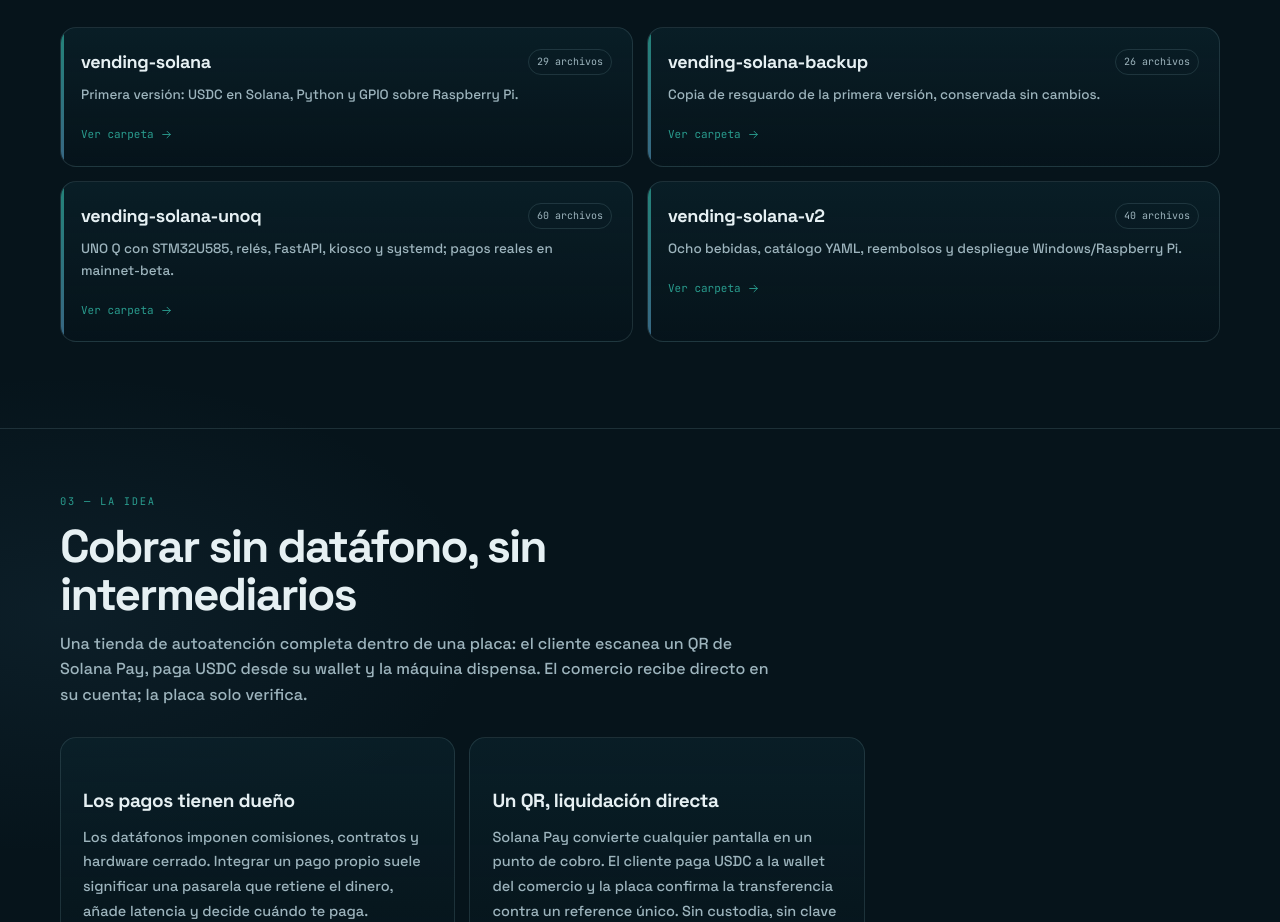
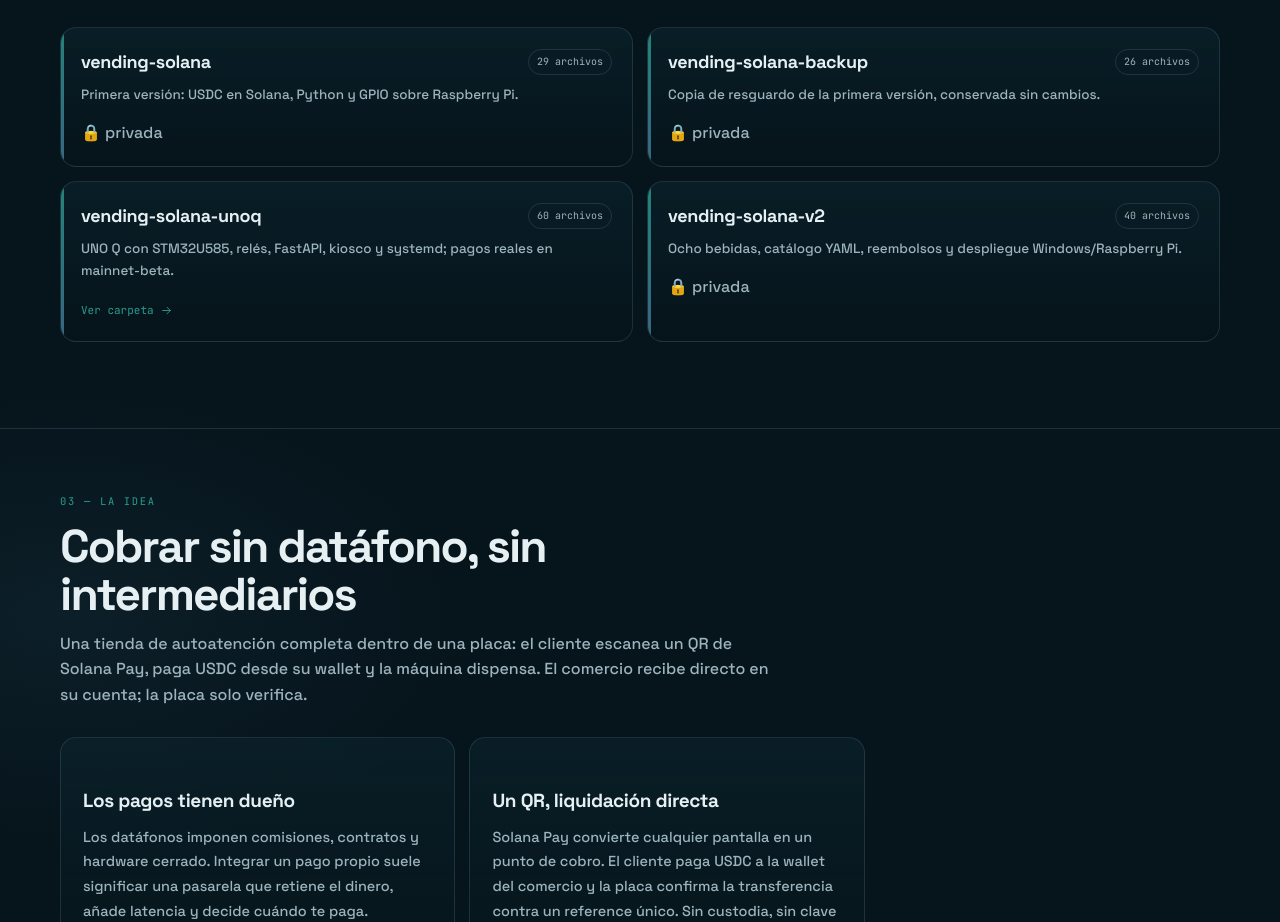
Before and after one commit to jmadasme/vending-solana, a plain HTML site: page docs/index.html in a window 1280 px wide. Shown: the part 1541-2463 px from the top of the page. Drawn offline with Linux system fonts and the light colour scheme; no server answers.

Commit message:
feat: marcar 3 versiones privadas en la página

```diff
--- a/docs/index.html
+++ b/docs/index.html
@@ -226,11 +226,11 @@ h2{font-size:clamp(30px,4vw,46px);line-height:1.05;letter-spacing:-.04em;margin:
   <div class="versions"><article class="version reveal">
   <div class="version-top"><h3>vending-solana</h3><span class="count">29 archivos</span></div>
   <p>Primera versión: USDC en Solana, Python y GPIO sobre Raspberry Pi.</p>
-  <a href="https://github.com/jmadasme/vending-solana/tree/main/versions/vending-solana" target="_blank" rel="noopener">Ver carpeta <svg viewBox="0 0 24 24" width="13" height="13" fill="none" stroke="currentColor" stroke-width="1.7" stroke-linecap="round" stroke-linejoin="round" aria-hidden="true"><path d="M5 12h14M13 6l6 6-6 6"/></svg></a>
+  <span class="lock" style="color:var(--muted)">🔒 privada</span>
 </article><article class="version reveal">
   <div class="version-top"><h3>vending-solana-backup</h3><span class="count">26 archivos</span></div>
   <p>Copia de resguardo de la primera versión, conservada sin cambios.</p>
-  <a href="https://github.com/jmadasme/vending-solana/tree/main/versions/vending-solana-backup" target="_blank" rel="noopener">Ver carpeta <svg viewBox="0 0 24 24" width="13" height="13" fill="none" stroke="currentColor" stroke-width="1.7" stroke-linecap="round" stroke-linejoin="round" aria-hidden="true"><path d="M5 12h14M13 6l6 6-6 6"/></svg></a>
+  <span class="lock" style="color:var(--muted)">🔒 privada</span>
 </article><article class="version reveal">
   <div class="version-top"><h3>vending-solana-unoq</h3><span class="count">60 archivos</span></div>
   <p>UNO Q con STM32U585, relés, FastAPI, kiosco y systemd; pagos reales en mainnet-beta.</p>
@@ -238,7 +238,7 @@ h2{font-size:clamp(30px,4vw,46px);line-height:1.05;letter-spacing:-.04em;margin:
 </article><article class="version reveal">
   <div class="version-top"><h3>vending-solana-v2</h3><span class="count">40 archivos</span></div>
   <p>Ocho bebidas, catálogo YAML, reembolsos y despliegue Windows/Raspberry Pi.</p>
-  <a href="https://github.com/jmadasme/vending-solana/tree/main/versions/vending-solana-v2" target="_blank" rel="noopener">Ver carpeta <svg viewBox="0 0 24 24" width="13" height="13" fill="none" stroke="currentColor" stroke-width="1.7" stroke-linecap="round" stroke-linejoin="round" aria-hidden="true"><path d="M5 12h14M13 6l6 6-6 6"/></svg></a>
+  <span class="lock" style="color:var(--muted)">🔒 privada</span>
 </article></div>
 </div></section>
 <section class="section tight"><div class="wrap"><div class="section-head reveal"><div class="kicker">03 — La idea</div><h2>Cobrar sin datáfono, sin intermediarios</h2><p class="section-sub">Una tienda de autoatención completa dentro de una placa: el cliente escanea un QR de Solana Pay, paga USDC desde su wallet y la máquina dispensa. El comercio recibe directo en su cuenta; la placa solo verifica.</p></div><div class="rich reveal"><div class="card-grid">
```
